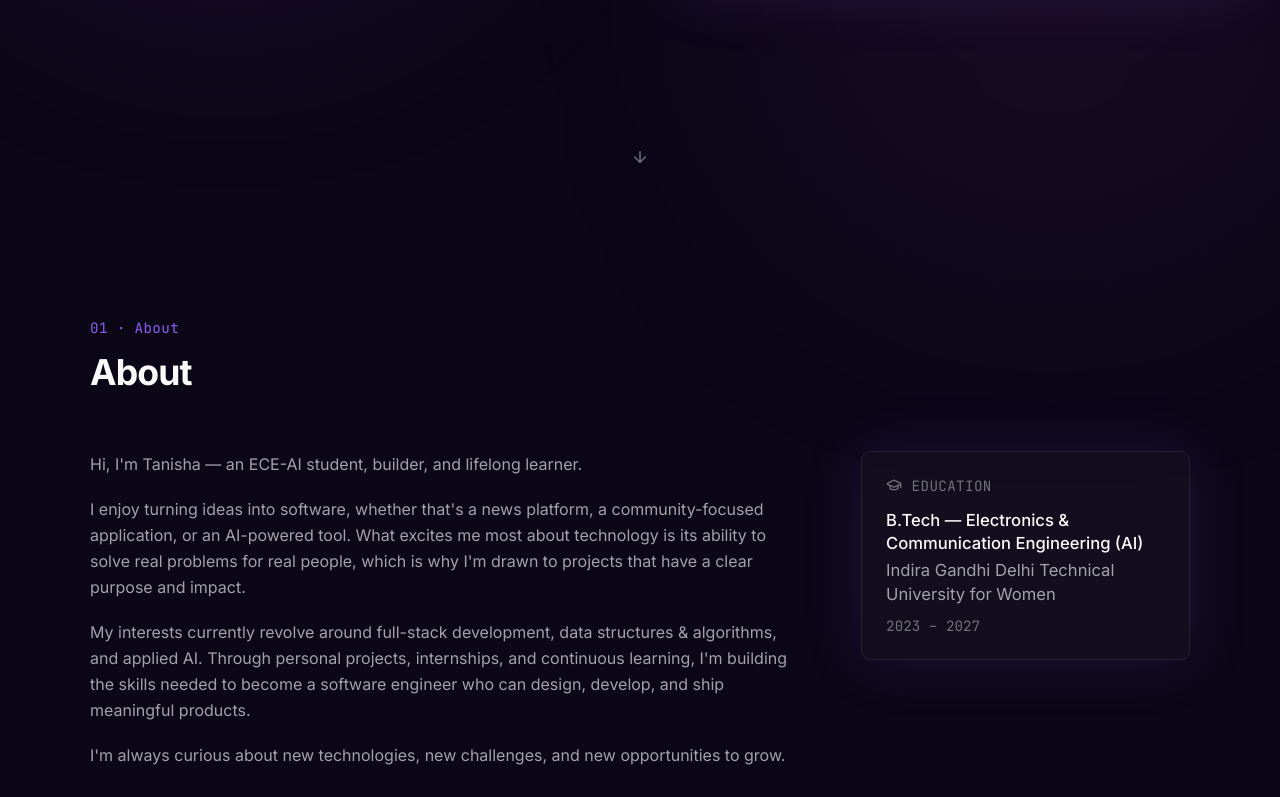
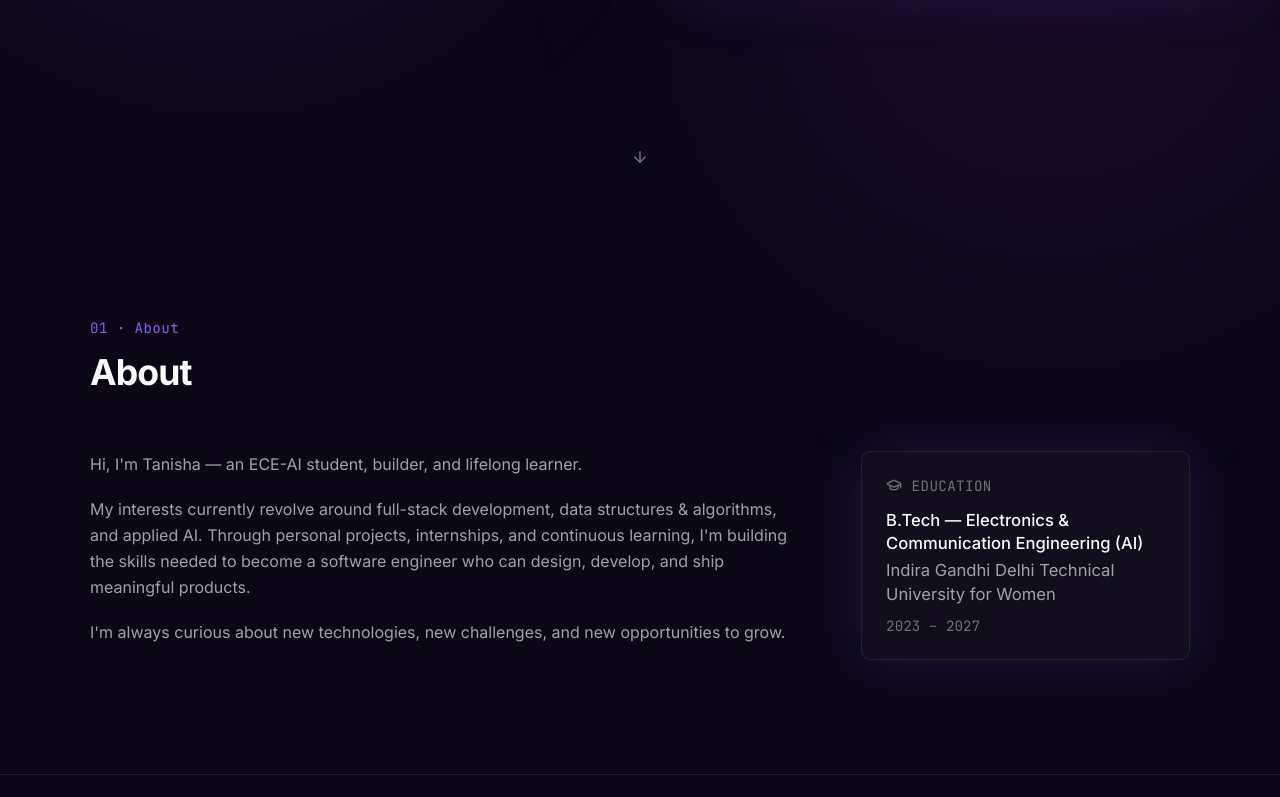
Before and after one commit to TAnisha016/tanisha-portfolio, a React (Vite) app: page / in a window 1280 px wide. Shown: the part 596-1393 px from the top of the page. Built offline with nearby package versions, Linux system fonts and the light colour scheme.

Commit message:
about update

```diff
--- a/src/data/portfolio.js
+++ b/src/data/portfolio.js
@@ -11,7 +11,7 @@ export const about = {
   heading: 'About',
   paragraphs: [
     "Hi, I'm Tanisha — an ECE-AI student, builder, and lifelong learner.",
-    "I enjoy turning ideas into software, whether that's a news platform, a community-focused application, or an AI-powered tool. What excites me most about technology is its ability to solve real problems for real people, which is why I'm drawn to projects that have a clear purpose and impact.",
+
     "My interests currently revolve around full-stack development, data structures & algorithms, and applied AI. Through personal projects, internships, and continuous learning, I'm building the skills needed to become a software engineer who can design, develop, and ship meaningful products.",
     "I'm always curious about new technologies, new challenges, and new opportunities to grow. ",
   ],
```
